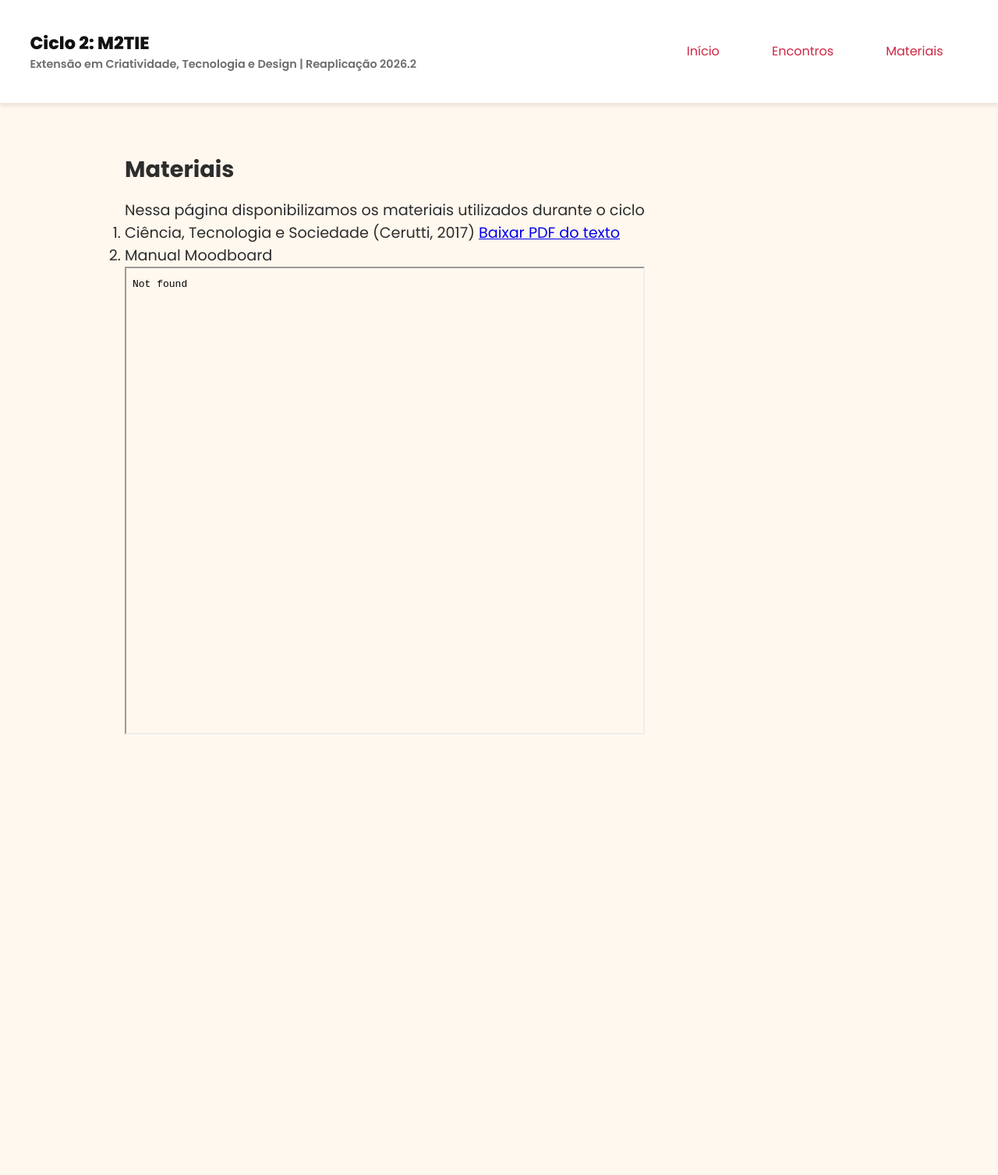
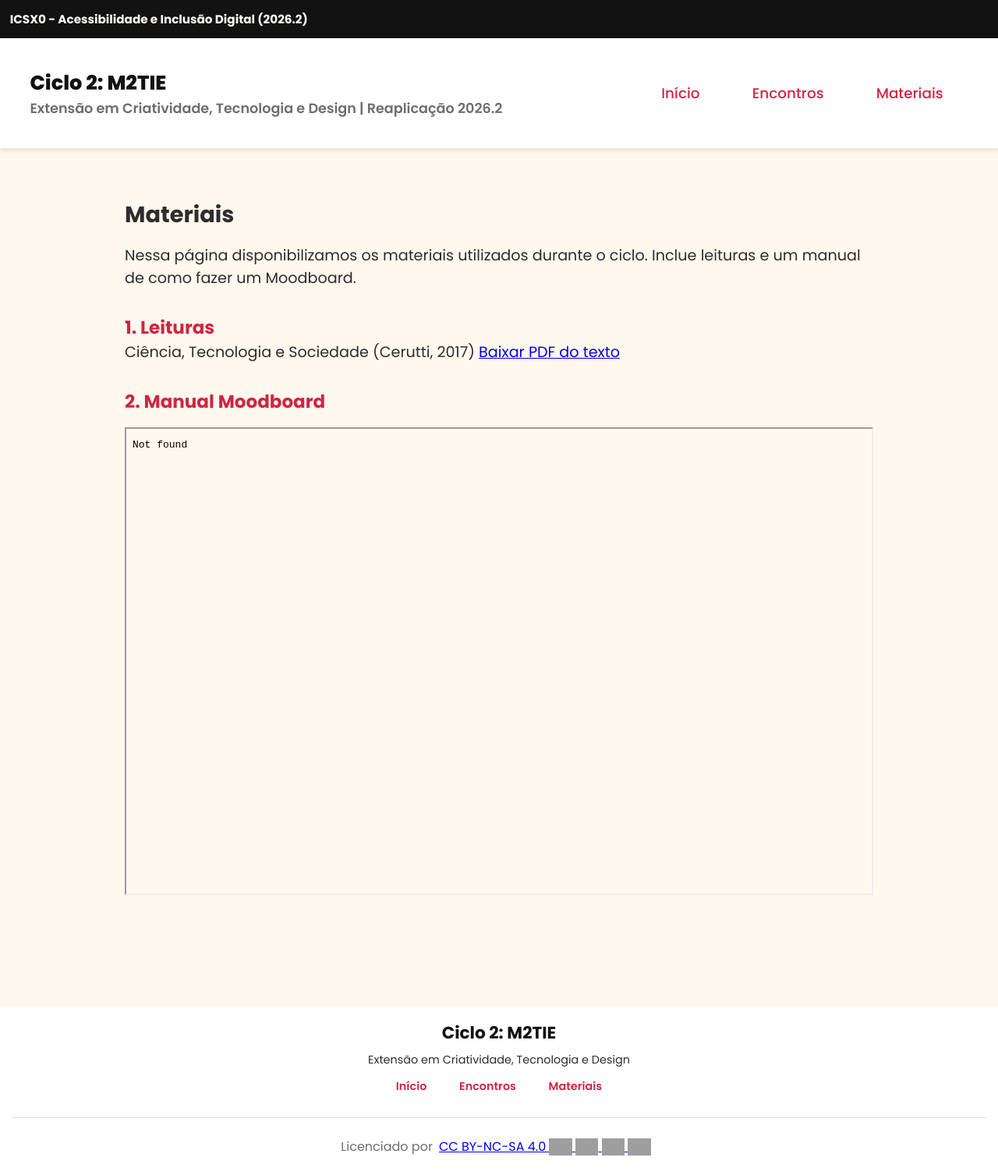
Before and after one commit to GabrielleSchultz/Ciclo2_Reaplicacao_M2TIE, a plain HTML site: page materiais.html in a window 1280 px wide. Shown: the whole page at 78% size. Before the commit the page ends 1046 px from the top, so only its background shows below. Drawn offline with Linux system fonts and the light colour scheme; grey boxes are pictures that could not be loaded.

Commit message:
correcao de acordo com especificacao no moodle

```diff
--- a/main.css
+++ b/main.css
@@ -7,7 +7,7 @@
 body {
     background-color: #fff8ee;
     color: #2D2D2D;
-    font-family: "Poppins";
+    font-family: "Poppins",system-ui, -apple-system, BlinkMacSystemFont, 'Segoe UI', Roboto, Oxygen, Ubuntu, Cantarell, 'Open Sans', 'Helvetica Neue', sans-serif;
     align-items: center;
     min-height: 100vh;
     display: flex;
@@ -16,12 +16,26 @@ body {
 
 header {
     width: 100%;
-    display: flex;
-    padding: 3%;
-    justify-content: space-between;
     align-items: center;
     background-color: white;
     box-shadow: 0 4px 4px rgba(145, 113, 102, 0.158);
+}
+
+.bottom-header{
+    display: flex;
+    justify-content: space-between;
+    padding: 3%;
+    background-color: white;
+    align-items: center;
+}
+
+.top-header{
+    display: flex;
+    flex-direction: column;
+    background-color: #131212;
+    padding: 1%;
+    font-size: small;
+    color: #fdf7ef
 }
 
 header a {
@@ -41,7 +55,7 @@ header nav ul {
 }
 
 header h1 {
-    font-size: 1.4rem;
+    font-size: 1.6rem;
     color: #131212
 }
 
@@ -49,7 +63,8 @@ header nav a {
     color: #cd2643;
     align-items: center;
     text-decoration: none;
-    font-size: 1rem;
+    font-size: 1.15rem;
+    font-weight: 500;
     margin: 0 1rem;
     padding: 0.5rem 1rem;
 }
@@ -62,7 +77,7 @@ header nav a:hover {
 }
 
 header h2 {
-    font-size: 0.9rem;
+    font-size: 1.1rem;
     color: #6D6D6D;
     font-weight: 600;
 }
@@ -78,7 +93,7 @@ main {
 .info {
     align-items: center;
     justify-content: space-between;
-    margin-bottom: 1rem;
+    margin-bottom: 0.5rem;
     font-size: larger;
 }
 
@@ -94,6 +109,11 @@ main {
     margin-top: 1rem;
 }
 
+.info div{
+    display: flex;
+    align-items: center;
+}
+
 footer {
     margin-top: auto;
     width: 100%;
@@ -104,12 +124,13 @@ footer {
     background-color: white;
     padding: 1rem;
     margin-top: 3rem;
-    box-shadow: 0 4px 8px rgba(0, 0, 0, 0.2);
+    box-shadow: 0 12px 12px rgba(49, 44, 44, 0.2);
 }
 
 .footer-content {
     text-align: center;
     margin-bottom: 0.5rem;
+    font-size: 0.9rem;
 }
 
 .footer-content h2 {
@@ -129,6 +150,7 @@ footer {
     color: #cd2643;
     text-decoration: none;
     transition: 0.3s;
+    font-size: 0.9rem;
     font-weight: 600;
 }
 
@@ -142,6 +164,8 @@ footer {
     border-top: 1px solid #d3a986;
     padding-top: 1rem;
     text-align: center;
+    border-bottom: 1px solid #d3a986;
+    padding-bottom: 1rem;
 }
 
 .participantes h3 {
@@ -156,10 +180,9 @@ footer {
     text-align: center;
     border-top: 1px solid #e5e0da;
     padding-top: 1rem;
-    font-size: 0.85rem;
+    font-size: 1rem;
     color: #6D6D6D;
 }
-
 
 .footer-licenca p {
     padding: 0.5rem;
@@ -193,3 +216,18 @@ footer {
     color: #e72848;
     transition: 0.6s
 }
+
+.materiais ul, ol{
+    list-style-type: none;
+}
+
+.materiais div{
+    color: #cd2643;
+    font-weight: 700;
+    font-size: larger;
+    padding-top: 2rem;
+}
+
+.materiais iframe{
+    margin-top: 1rem;
+}
--- a/materiais.html
+++ b/materiais.html
@@ -16,6 +16,10 @@
 
 <body>
     <header>
+        <div class="top-header">
+            <h3>ICSX0 - Acessibilidade e Inclusão Digital (2026.2)</h3>
+        </div>
+        <div class="bottom-header">
             <div class=nome>
                 <h1><a href="index.html">Ciclo 2: M2TIE</a></h1>
                 <h2>Extensão em Criatividade, Tecnologia e Design | Reaplicação 2026.2</h2>
@@ -28,18 +32,23 @@
                     <li><a href="materiais.html">Materiais</a></li>
                 </ul>
             </nav>
+        </div>
     </header>
 
     <main id="main content" aria-label="Conteúdo Principal">
         <div class="info">
             <h2>Materiais</h2>
-            <p> Nessa página disponibilizamos os materiais utilizados durante o ciclo</p>
-            <ol>
+            <p> Nessa página disponibilizamos os materiais utilizados durante o ciclo. Inclue leituras e um manual de como fazer um Moodboard.</p>
+            <ol class ="materiais">
+                <li><div>1. Leituras</div>
+                    <ul>
                         <li>Ciência, Tecnologia e Sociedade (Cerutti, 2017)
                             <a href="texto-leitura.pdf" download> Baixar PDF do texto</a>
                         </li>
+                    </ul>
+                </li>
                 <li>
-                    Manual Moodboard
+                    <div>2. Manual Moodboard</div>
                     <iframe src="manual moodboard físico.pdf" width="100%" height="600px">
                         <a href="manual moodboard físico.pdf" download> Baixar PDF do manual</a>
                     </iframe>
@@ -47,6 +56,35 @@
             </ol>
         </div>
     </main>
+
+
+    <footer>
+        <div class="footer-content">
+            <h2>Ciclo 2: M2TIE</h2>
+            <p>Extensão em Criatividade, Tecnologia e Design</p>
+        </div>
+        <div class="footer-links">
+            <a href="index.html">Início</a>
+            <a href="encontros.html">Encontros</a>
+            <a href="materiais.html">Materiais</a>
+        </div>
+        <div class="footer-licenca">
+            <p>Licenciado por </p>
+            <a href="https://creativecommons.org/licenses/by-nc-sa/4.0/?ref=chooser-v1" target="_blank"
+                title="Redirecionamento para site externo." rel="license noopener noreferrer"
+                style="display: inline-block">CC BY-NC-SA 4.0
+                <img class="cc-icons" src="https://mirrors.creativecommons.org/presskit/icons/cc.svg?ref=chooser-v1"
+                    alt="Selo da licença Creative Commons" />
+                <img class="cc-icons" src="https://mirrors.creativecommons.org/presskit/icons/by.svg?ref=chooser-v1"
+                    alt="Selo da categoria BY" />
+                <img class="cc-icons" src="https://mirrors.creativecommons.org/presskit/icons/nc.svg?ref=chooser-v1"
+                    alt="Selo da categoria Non-Comercial" />
+                <img class="cc-icons" src="https://mirrors.creativecommons.org/presskit/icons/sa.svg?ref=chooser-v1"
+                    alt="Selo da categoria Share Alike " />
+            </a>
+            </p>
+        </div>
+    </footer>
 </body>
 
 </html>
```
Also changed, not shown: encontros.html (+34 -0 lines), index.html (+18 -7 lines). Lines whose indentation alone changed are shown as unchanged.
